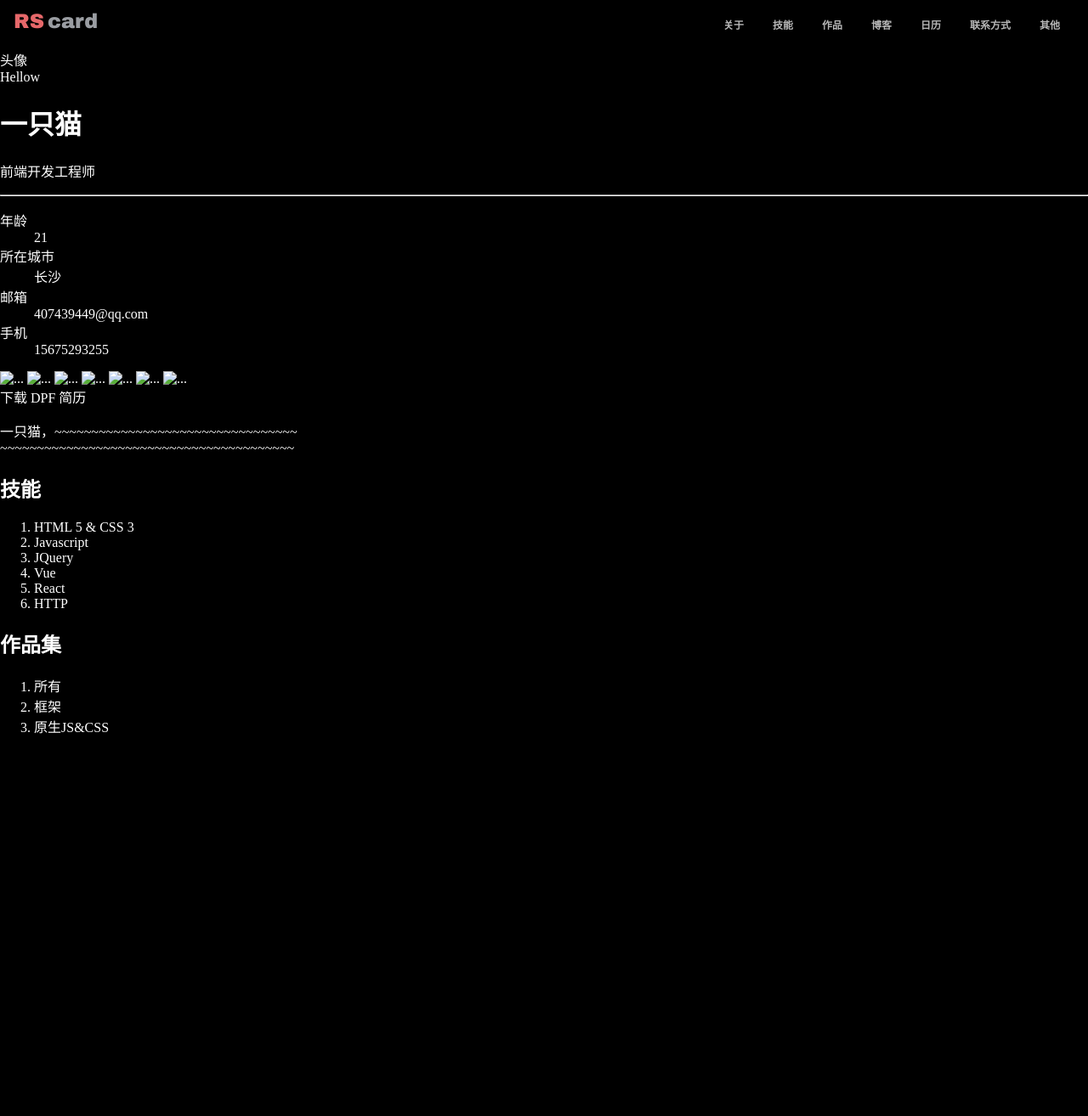
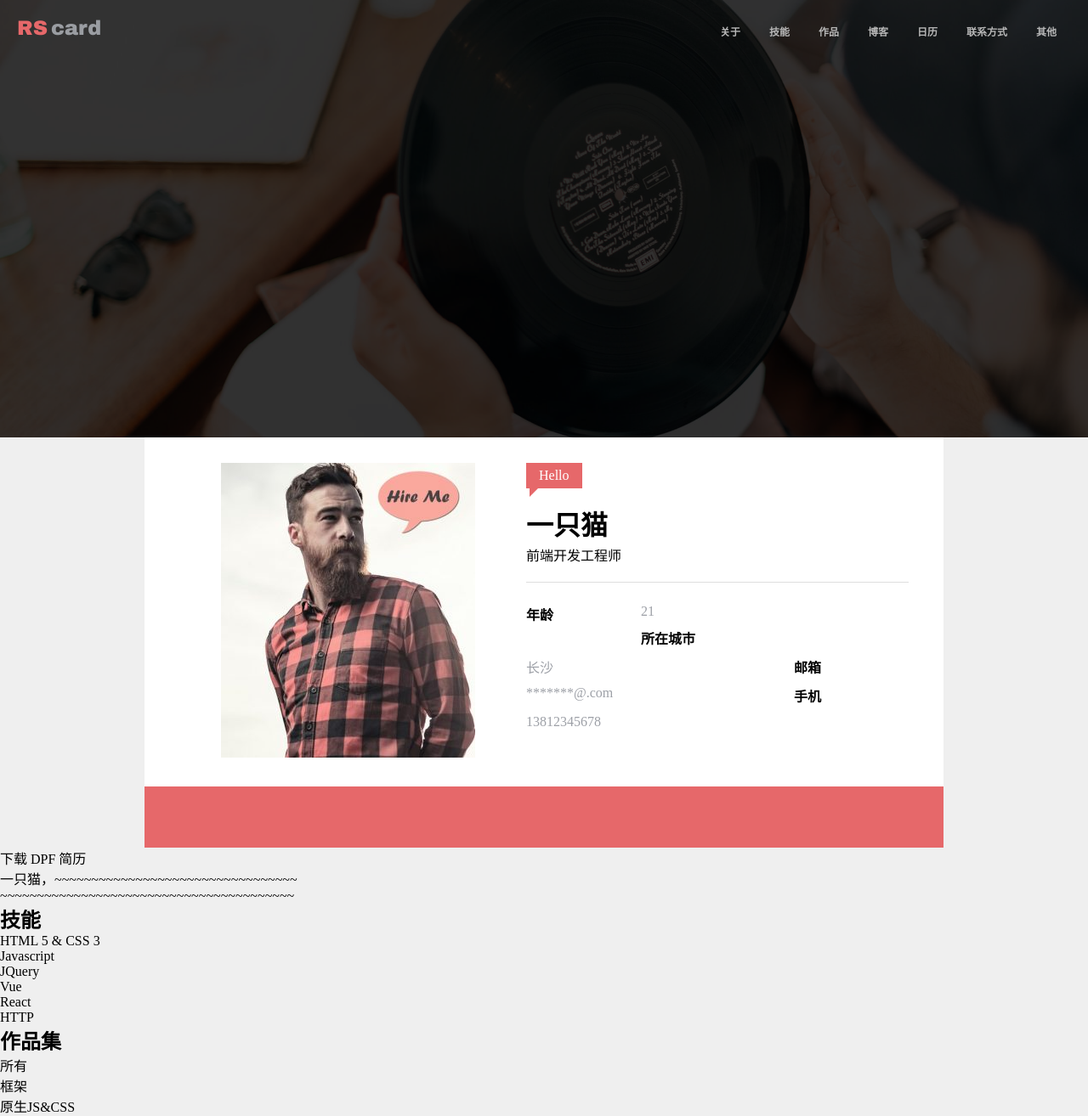
Before and after one commit to yzm3051/cv, a plain HTML site: page index.html in a window 1280 px wide. Shown: the whole page at 85% size. Before the commit the page ends 883 px from the top, so only its background shows below. Drawn offline with Linux system fonts and the light colour scheme.

Commit message:
第二次上传

```diff
--- a/a.css
+++ b/a.css
@@ -1,11 +1,20 @@
 body{
-    background-color: black;
-    color: white;
+    background-color: #EFEFEF;
+    color: black;
     margin:0;
 }
 a{
     color:inherit;
     text-decoration: none;
+}
+*{
+    margin: 0;
+    padding: 0;
+}
+hr{
+    height: 0;
+    border: none;
+    border-top: 1px solid #DEDEDE;
 }
 .clearfix::after{
     content:'';
@@ -14,22 +23,27 @@ a{
 }
 
 .topNavBar{
-    padding-top: 12px;
-    padding-bottom: 12px;
-    padding-left: 16px;
-    padding-right: 16px;
+    padding: 20px 0;
+    position: fixed;
+    top: 0;
+    left: 0;
+    width: 100%;
 }
-.topNavBar>nav>ul{
+
+.topNavBar-inner{
+    padding:0 20px;
+}
+.topNavBar nav>ul{
     list-style:none;
     margin: 0;
     padding: 0;
 }
-.topNavBar>nav>ul>li{
+.topNavBar nav>ul>li{
     float:left;
     margin-left: 17px;
     margin-right: 17px;
 }
-.topNavBar>nav>ul>li>a{
+.topNavBar nav>ul>li>a{
     font-size: 12px;
     color:#B7B7B7;
     font-weight: bold;
@@ -39,7 +53,7 @@ a{
     padding-bottom: 5px;
     display: block;
 }
-.topNavBar>nav>ul>li>a:hover{
+.topNavBar nav>ul>li>a:hover{
     border-bottom: 3px solid #e06567;
 }
 
@@ -58,3 +72,106 @@ a{
     color:#9A9DA2;
 
 }
+.banner{
+    background-image: url(./img/rs-cover.jpg);
+    height: 515px;
+    background-position:center center;
+    background-size:cover;
+}
+
+.banner .mask{
+    height: 515px;
+    background-color: rgba(0,0,0,0.8);
+}
+
+.userCard{
+    max-width: 940px;
+    margin-left: auto;
+    margin-right:auto;
+    background-color: white;
+}
+
+.userCard .welcome{
+    background: #E6686a;
+    color: white;
+    display: inline-block;
+    /* width: 70px;
+    height: 29px;
+    line-height: 29px;
+    text-align: center;*/
+    padding: 5px 15px;
+    line-height: 20px;
+    position:relative;
+}
+.userCard .welcome .h1{
+    padding-top: 10px;
+}
+
+.userCard .welcome .triangle{
+        display: block;
+        border: 10px solid transparent;
+        width: 0px;
+        border-left-color:#E6686a;
+        /* border-left-color:black; */
+        border-top-width: 0px;
+        position:absolute;
+        left: 4px;
+        top: 100%;
+}
+
+.userCard .picture{
+    float: left;
+    margin-left: 60px;
+}
+
+.userCard .text{
+    float: left;
+    margin-left: 60px;
+    width: 450px;
+}
+.userCard .text h1{
+    margin-top: 18px;
+    margin-bottom: 2px;
+}
+.userCard .text hr{
+    margin: 20px 0;
+}
+
+.userCard .pictureAndText{
+    padding: 30px;
+}
+.userCard dl dt,
+.userCard dl dd{
+    float: left;
+    /* width: 50%; */
+    padding: 5px 0;
+}
+.userCard dt{
+    width: 30%;
+    font-weight: bold;
+}
+.userCard dd{
+    width: 70%;
+    color: #9da0a7;
+}
+.userCard > footer.media{
+    background: #E6686A;
+    text-align: center;
+}
+.userCard > footer.media > a{
+    display: inline-block;
+    width: 40px;
+    line-height: 30px;
+    padding: 5px 0;
+    border-radius: 50%;
+    margin: 16px;
+}
+.userCard > footer.media > a:hover{
+    background: #CF5D5F;
+}
+.userCard svg{
+    width: 30px;
+    height: 30px;
+    fill: white;
+    vertical-align: top;
+}
--- a/index.html
+++ b/index.html
@@ -4,9 +4,19 @@
     <meta charset="UTF-8">
     <title>一只猫的简历</title>
     <link rel="stylesheet" href="./a.css">
+    <script src="//at.alicdn.com/t/font_876204_vc5m77qrdt.js"></script>
+    <style type="text/css">
+        .icon {
+           width: 1em; height: 1em;
+           vertical-align: -0.15em;
+           fill: currentColor;
+           overflow: hidden;
+        }
+    </style>
 </head>
 <body>
-  <div class="topNavBar clearfix">
+  <div class="topNavBar">
+      <div class="topNavBar-inner clearfix">
         <a style="float:left" class="logo" href="#" alt="logo">
                 <span class="rs">RS</span><span class="card">card</span>
         </a>
@@ -22,40 +32,53 @@
                      </ul>
                 </nav>
       </div>
-    <div class="banner" style="background-image: url(#)">
+
     </div>
-    <div class="card">
+    <div class="banner">
+        <div class="mask"></div>
+    </div>
     <main>
+      <div class="userCard">
+        <div class="pictureAndText clearfix">
        <div class="picture">
-            <a class="头像" href="#" alt="头像">头像</a>
+            <img src="./img/avatar.jpg" width="299" height="347" alt="头像">
            </div>
         <div class="text">
-          <div class="profile">
-            <span class="weicome">Hellow</span>
+            <span class="welcome">Hello
+                <span class="triangle"></span>
+            </span>
+
             <h1>一只猫</h1>
             <p>前端开发工程师</p>
             <hr>
-            <dl>
+            <dl class="clearfix">
                 <dt>年龄</dt>
                 <dd>21</dd>
                 <dt>所在城市</dt>
                 <dd>长沙</dd>
                 <dt>邮箱</dt>
-                <dd>407439449@qq.com</dd>
+                <dd>*******@.com</dd>
                 <dt>手机</dt>
-                <dd>15675293255</dd>
+                <dd>13812345678</dd>
             </dl>
         </div>
+        </div>
         <footer class="media">
-              <a href="#"><img src="#" alt="..."></a>
-              <a href="#"><img src="#" alt="..."></a>
-              <a href="#"><img src="#" alt="..."></a>
-              <a href="#"><img src="#" alt="..."></a>
-              <a href="#"><img src="#" alt="..."></a>
-              <a href="#"><img src="#" alt="..."></a>
-              <a href="#"><img src="#" alt="..."></a>
+            <a href="#">
+                <svg class="icon" aria-hidden="true">
+                        <use xlink:href="#icon-weibo"></use>
+                    </svg>
+            </a>
+            <a href="#">
+                    <svg class="icon" aria-hidden="true">
+                            <use xlink:href="#icon-ai-weixin"></use>
+                        </svg>
+            </a>
+            <a href="#">
+                    <svg class="icon" aria-hidden="true">
+                            <use xlink:href="#icon-qq"></use>
+                        </svg>
         </footer>
-        </div>
 
    </div>
       <a class="button" href="#">下载 DPF 简历</a>
```
Also changed, not shown: img/avatar.jpg (added), img/rs-cover.jpg (added). Lines whose indentation alone changed are shown as unchanged.
